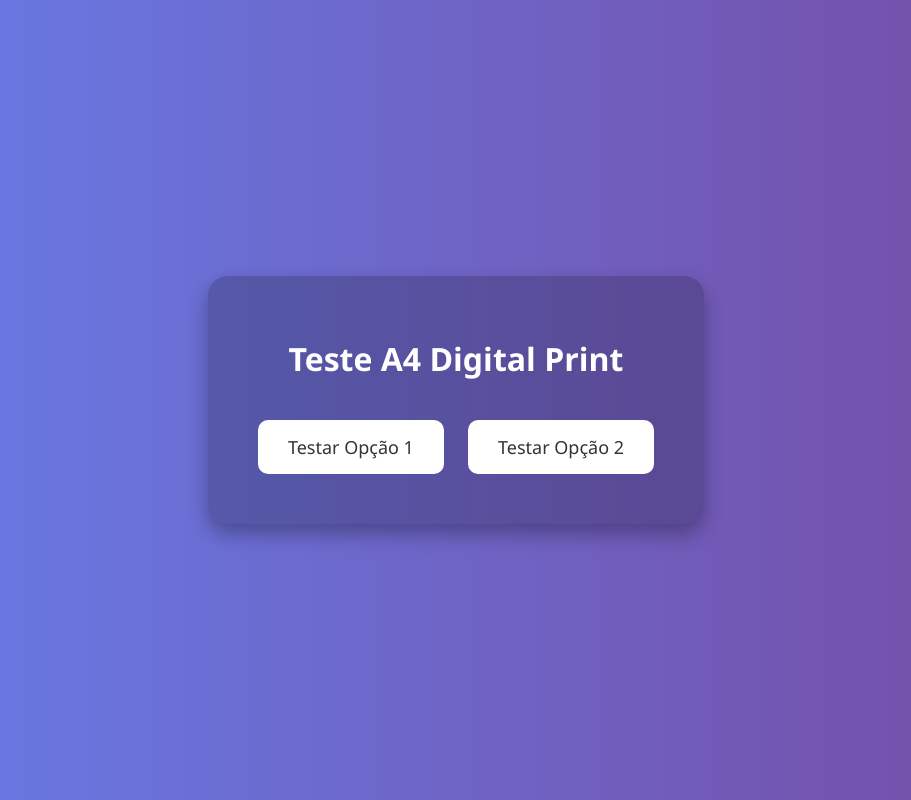
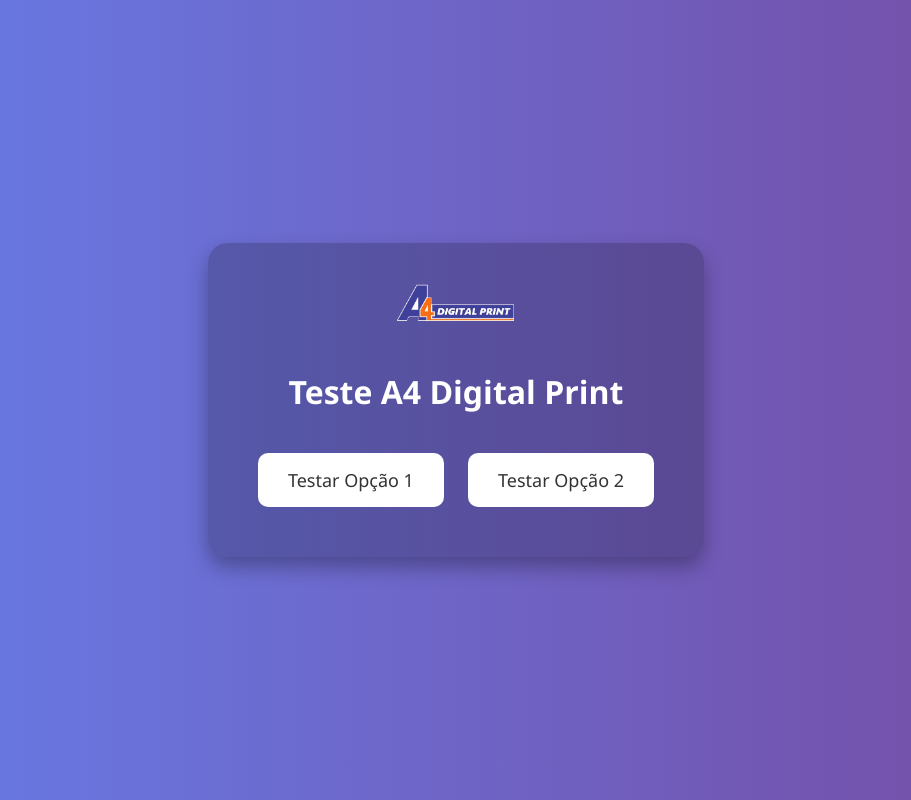
Before and after one commit to a4digitalprint/site, a plain HTML site: page index.html in a window 1280 px wide. Shown: the whole page, without its empty margins (184-1095 px from the left). Drawn offline with Linux system fonts and the light colour scheme.

Commit message:
Update index.html

```diff
--- a/index.html
+++ b/index.html
@@ -23,6 +23,11 @@
       padding: 40px;
       border-radius: 20px;
       box-shadow: 0 10px 20px rgba(0, 0, 0, 0.3);
+    }
+
+    img.logo {
+      width: 120px;
+      margin-bottom: 20px;
     }
 
     h1 {
@@ -51,6 +56,7 @@
 </head>
 <body>
   <div class="container">
+    <img src="logo.png" alt="Logo" class="logo" />
     <h1>Teste A4 Digital Print</h1>
     <a class="btn" href="inicio.html">Testar Opção 1</a>
     <a class="btn" href="inicio2.html">Testar Opção 2</a>
```
